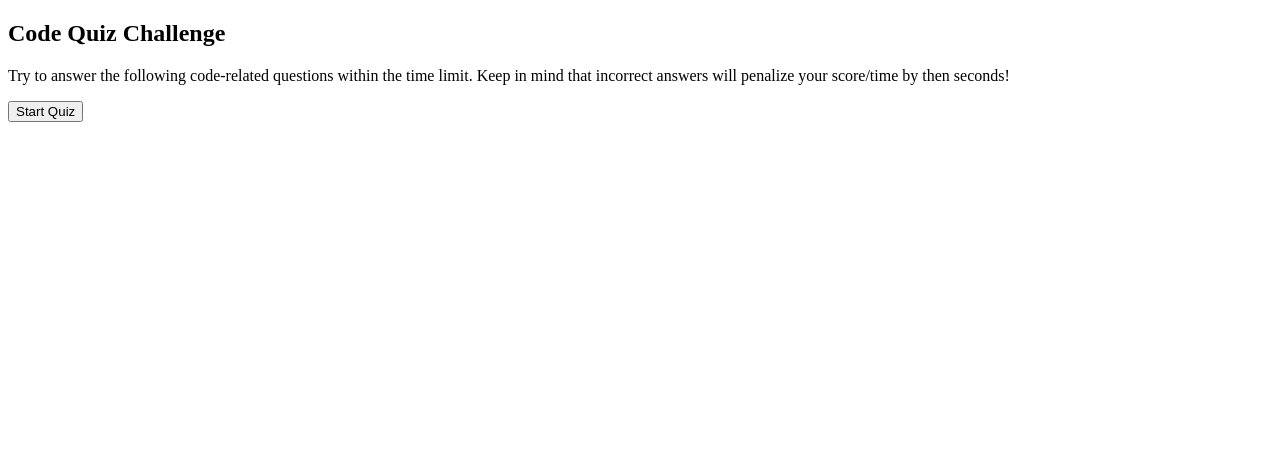
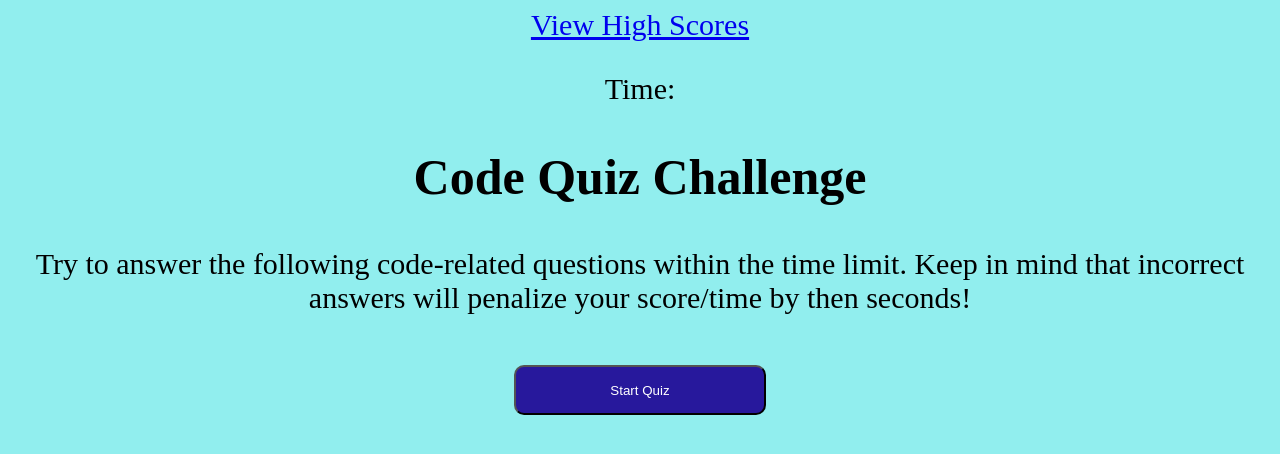
Before and after one commit to fowlerbo/codeQuiz, a plain HTML site: page index.html in a window 1280 px wide. Drawn offline with Linux system fonts and the light colour scheme; a script that the page names is missing.

Commit message:
buttonfix

```diff
--- a/assets/css/style.css
+++ b/assets/css/style.css
@@ -1,3 +1,26 @@
+body    {
+    background-color: rgb(145, 238, 238);
+    font-size: 30px;
+    text-align: center;
+}
+
 .hidden {
     display: none;
 }
+
+#view-high-scores {
+    text-align: left;
+}
+
+h1 {
+    font-size: 50px;
+}
+
+#start-quiz-button {
+    background-color: rgb(39, 24, 156);
+    color: white;
+    border-radius: 10px;
+    width: 20%;
+    height: 50px;
+    margin: 20px auto 10px auto;
+}
--- a/index.html
+++ b/index.html
@@ -8,6 +8,14 @@
     <link rel="stylesheet" href="assets/css/style.css">
 </head>
 <body>
+    <header>
+        <nav>
+          <a id="viewHighScores" href="#" title="View High Scores"
+            >View High Scores</a
+          >
+        </nav>
+        <p id="timer-element">Time:<span id="time-clock"></span></p>
+      </header>
     <section id="start-quiz-screen">
         <h1>Code Quiz Challenge</h1>
     </section>
```
Also changed, not shown: 1 other file.
